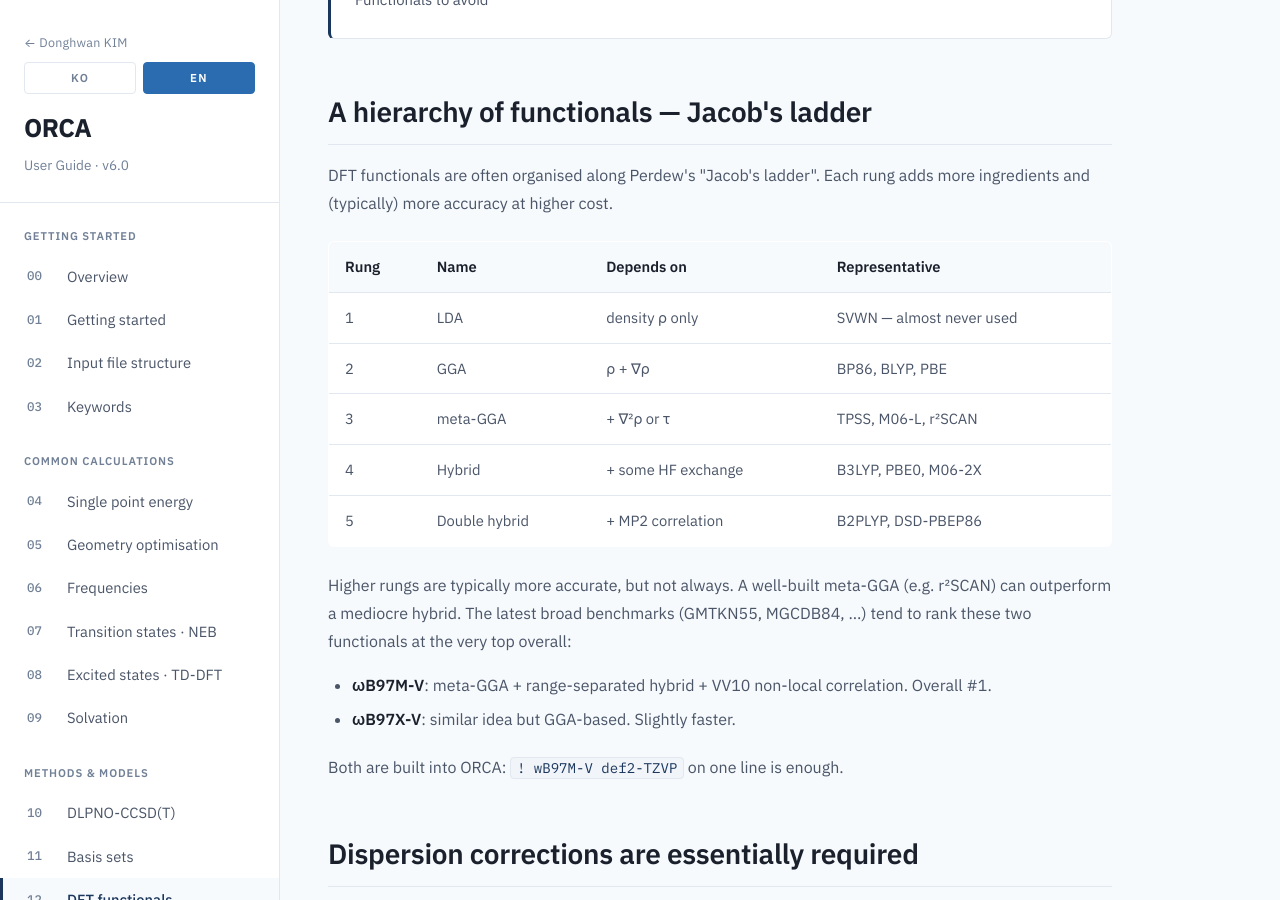
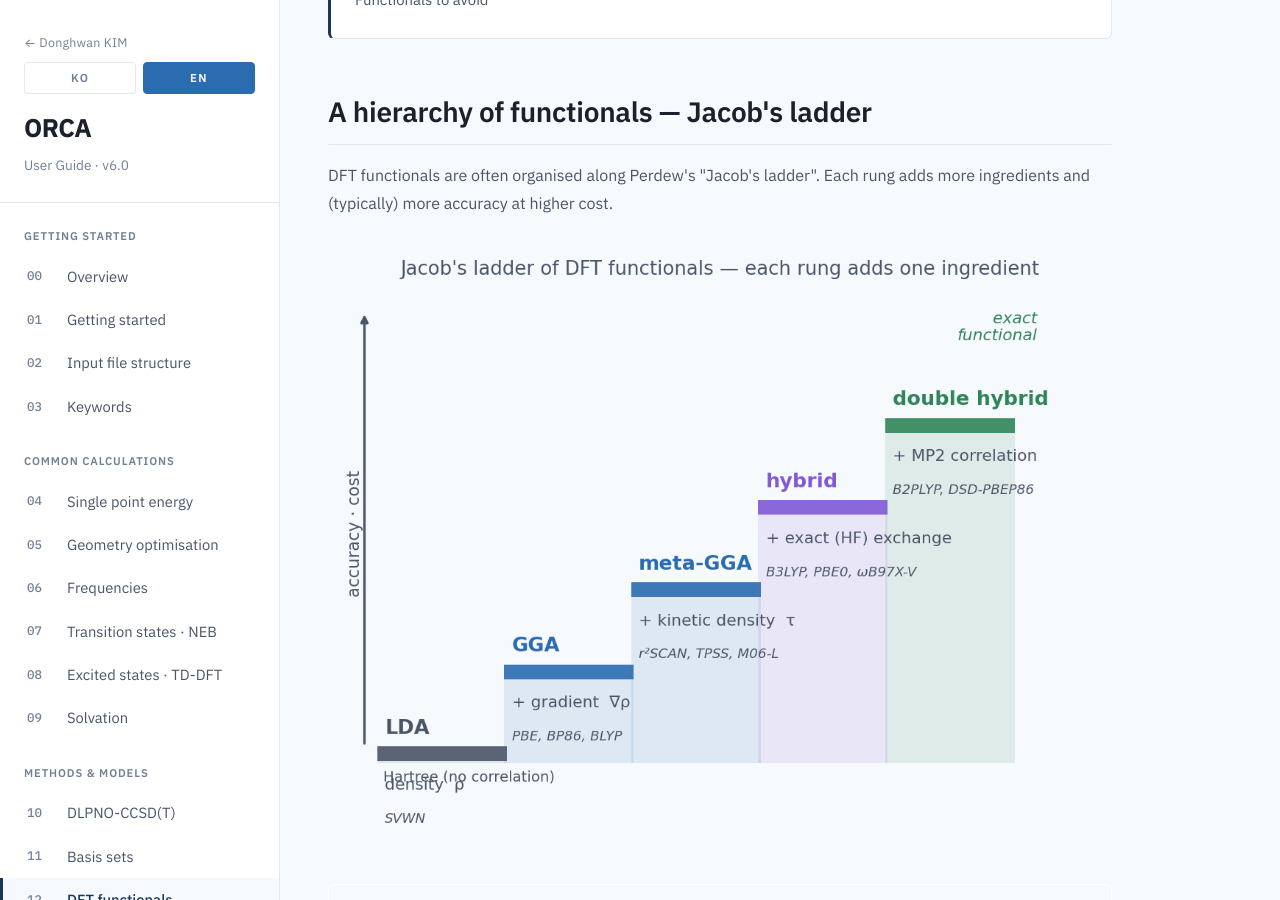
Before and after one commit to dhwan0112/dhk.github.io, a Jekyll site: the page guides/orca/en/dft-functionals.html, which Jekyll copies as it is, in a window 1280 px wide and 900 px high, scrolled down 575 px. Built offline with Jekyll 4.4.1, drawn with Linux system fonts in a browser that asks for light colours.

Commit message:
개념도 3개 추가: Jacob's ladder · NEB 반응경로 · 음폐 용매 cavity
- jacobs-ladder.png → DFT 함수 챕터: LDA→GGA→meta-GGA→hybrid→double-hybrid 5단,
  각 단이 추가하는 재료(∇ρ, τ, HF교환, MP2)와 대표 함수
- neb-path.png → 전이상태 챕터: 이미지 밴드 + climbing image(TS) + ΔE‡
- solvation-cavity.png → 용매 챕터: 용질 cavity + 연속체 용매(ε) + 분극 δ±
- matplotlib, 디자인 토큰 색·투명배경(다크모드), 영문 라벨(양 언어 공용)
- KO·EN 각 챕터에 삽입

```diff
--- a/guides/orca/en/dft-functionals.html
+++ b/guides/orca/en/dft-functionals.html
@@ -90,6 +90,8 @@
           DFT functionals are often organised along Perdew's "Jacob's ladder". Each rung adds
           more ingredients and (typically) more accuracy at higher cost.
         </p>
+
+        <img src="../assets/img/jacobs-ladder.png" alt="Jacob's ladder of DFT functionals — from LDA to double hybrids" style="max-width:100%;height:auto;margin:1rem 0;" />
 
         <table>
           <thead>
--- a/guides/orca/en/solvation.html
+++ b/guides/orca/en/solvation.html
@@ -94,6 +94,8 @@
           solvation can put reaction equilibria, acid–base equilibria, and free-energy
           barriers far from experiment.
         </p>
+
+        <img src="../assets/img/solvation-cavity.png" alt="Implicit solvation — the solute sits in a cavity, the solvent is a polarizable continuum" style="max-width:100%;height:auto;margin:1rem 0;" />
 
         <h2 id="models">Available models — CPCM · SMD · ALPB</h2>
         <p>ORCA supports the following implicit-solvent models:</p>
--- a/guides/orca/en/transition-states.html
+++ b/guides/orca/en/transition-states.html
@@ -105,6 +105,8 @@
           and product geometries it constructs a path between them, identifies the highest
           point, and then refines it to a true saddle point.
         </p>
+
+        <img src="../assets/img/neb-path.png" alt="NEB-TS — a band of images relaxes to the minimum-energy path, the climbing image to the saddle point" style="max-width:100%;height:auto;margin:1rem 0;" />
 
         <p>The example below is the intramolecular proton transfer in acetic acid (manual section 6.3.16):</p>
 
--- a/guides/orca/ko/dft-functionals.html
+++ b/guides/orca/ko/dft-functionals.html
@@ -88,6 +88,8 @@
         <p>
           DFT 함수는 “야곱의 사다리(Jacob's ladder)”라는 비유로 분류되곤 한다. 사다리를 오를수록 정확도와 비용이 함께 올라간다.
         </p>
+
+        <img src="../assets/img/jacobs-ladder.png" alt="DFT 함수의 야곱의 사다리 — LDA부터 이중 하이브리드까지, 각 단이 재료 하나씩 추가" style="max-width:100%;height:auto;margin:1rem 0;" />
 
         <table>
           <thead>
--- a/guides/orca/ko/solvation.html
+++ b/guides/orca/ko/solvation.html
@@ -91,6 +91,8 @@
           극성 용매는 이온이나 쌍극자가 큰 종을 수 kcal/mol에서 수십 kcal/mol까지 안정화한다.
           용매 효과를 빼놓으면 반응 평형, 산-염기 평형, 자유에너지 장벽이 실험과 크게 어긋날 수 있다.
         </p>
+
+        <img src="../assets/img/solvation-cavity.png" alt="음폐 용매 — 용질은 cavity 안에, 용매는 분극 가능한 연속체" style="max-width:100%;height:auto;margin:1rem 0;" />
 
         <h2 id="models">사용 가능한 모델 — CPCM · SMD · ALPB</h2>
         <p>ORCA가 지원하는 음폐 용매 모델은 이렇다.</p>
--- a/guides/orca/ko/transition-states.html
+++ b/guides/orca/ko/transition-states.html
@@ -104,6 +104,8 @@
           반응물과 생성물 구조만 주면 알아서 둘을 잇는 경로를 만들고,
           그 위에서 가장 높은 점을 골라 정밀하게 TS로 수렴시킨다.
         </p>
+
+        <img src="../assets/img/neb-path.png" alt="NEB-TS — 이미지 밴드가 최소에너지 경로로 이완하고 climbing image가 안장점으로" style="max-width:100%;height:auto;margin:1rem 0;" />
 
         <p>아래는 아세트산 분자 내부 양성자 이동의 NEB-TS 입력 예다(매뉴얼 6.3.16절 예제).</p>
 
```
Also changed, not shown: guides/orca/assets/img/jacobs-ladder.png (added), guides/orca/assets/img/neb-path.png (added), guides/orca/assets/img/solvation-cavity.png (added).
